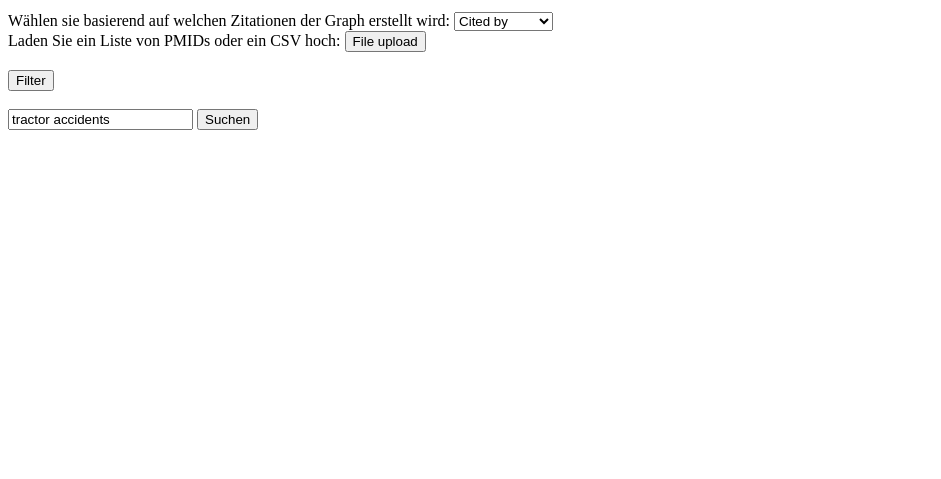
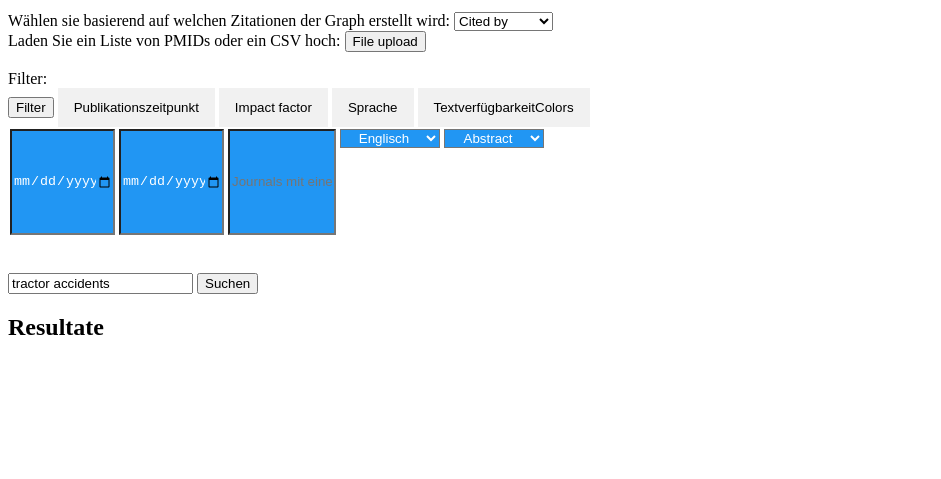
Before and after one commit to Gauppi/revieWanted, a plain HTML site: page public/index.html in a window 1280 px wide. Shown: the part 321-800 px from the top of the page, without its empty margins (0-941 px from the left). Drawn offline with nearby package versions, Linux system fonts and the light colour scheme.

Commit message:
added filter buttons
Filter nach
-Publikationszeitpunkt
-Journals mit einem IF grösser als X
-Sprache
Textverfügbarkeit (abstract, full text,...)

```diff
--- a/public/index.html
+++ b/public/index.html
@@ -23,7 +23,33 @@
     <body>
         <br>
         <br>
-        <button id="filter-button" class="button">Filter</button>
+        <label > Filter: </label>
+
+
+        <div id="filterbtnContainer">
+            <button class="btnactive" onclick="filterSelection('all')"> Filter</button>
+            <button class="btnf" onclick="filterSelection('publikationszeitpunkt')"> Publikationszeitpunkt</button>
+            <button class="btnf" onclick="filterSelection('impactfactor')"> Impact factor</button>
+            <button class="btnf" onclick="filterSelection('sprache')"> Sprache</button>
+            <button class="btnf" onclick="filterSelection('textverfügbarkeit')">TextverfügbarkeitColors</button>
+        </div>
+        <!-- The filterable elements. Note that some have multiple class names (this can be used if they belong to multiple categories) -->
+        <div class="filtercontainer">
+            <input type="date" id="pubdate1" class="filterDiv publikationszeitpunkt">
+            <input type="date" id="pubdate2" class="filterDiv publikationszeitpunkt">
+            <input type="text" id="pubdate1" class="filterDiv impactfactor" placeholder="Journals mit einem IF grösser als...">
+            <select id="sprachen" name="sprachen" class="filterDiv sprache">
+                <option value="eng">Englisch</option>
+                <option value="ger">Deutsch</option>
+                <option value="fr">Französisch</option>
+                <option value="lat.">Lateinisch</option>
+            </select>
+            <select id="textavail" name="availability" class="filterDiv textverfügbarkeit">
+                <option value="abstract">Abstract</option>
+                <option value="full">full Text</option>
+            </select>
+        </div>
+
         <br>
         <br>
     <div>
@@ -31,7 +57,7 @@
         <button id="btnsend" onclick="search()" class="buttonsend">Suchen</button>
         <br>
     </div>
-        <svg width="600" height="550"></svg>
+        <!-- <svg width="600" height="550"></svg> -->
 
         <h2>Resultate</h2> <label id="nresults" > </label>
         <ul id="output"></ul>
@@ -43,7 +69,7 @@
 
     <script>
 
-    var input = document.querySelectorAll("input");
+    let input = document.querySelectorAll("input");
 
     //Erstelle ein Eventlistener für eine Taste (gedrückt)
     window.onkeyup = keyup;
@@ -58,7 +84,53 @@
     }
 }
 
+    filterSelection("all")
+
+    function filterSelection(c) {
+    let x, i;
+    x = document.getElementsByClassName("filterDiv");
+    if (c == "all") c = "";
+    // Add the "show" class (display:block) to the filtered elements, and remove the "show" class from the elements that are not selected
+    for (i = 0; i < x.length; i++) {
+        removeFilter(x[i], "show");
+        if (x[i].className.indexOf(c) > -1) addFilter(x[i], "show");
+    }
+    }
+
+    // Show filtered elements
+    function addFilter(element, name) {
+    let i, arr1, arr2;
+    arr1 = element.className.split(" ");
+    arr2 = name.split(" ");
+    for (i = 0; i < arr2.length; i++) {
+        if (arr1.indexOf(arr2[i]) == -1) {
+        element.className += " " + arr2[i];
+        }
+    }
+    }
+
+    // Hide elements that are not selected
+    function removeFilter(element, name) {
+        let i, arr1, arr2;
+    arr1 = element.className.split(" ");
+    arr2 = name.split(" ");
+    for (i = 0; i < arr2.length; i++) {
+        while (arr1.indexOf(arr2[i]) > -1) {
+        arr1.splice(arr1.indexOf(arr2[i]), 1);
+        }
+    }
+    element.className = arr1.join(" ");
+    }
+
+    // Add active class to the current control button (highlight it)
+    let btnContainer = document.getElementById("btnactive");
+    let btns = btnContainer.getElementsByClassName("btnf");
+    for (let i = 0; i < btns.length; i++) {
+    btns[i].addEventListener("click", function() {
+        let current = document.getElementsByClassName("active");
+        current[0].className = current[0].className.replace(" active", "");
+        this.className += " active";
+    });
+    }
+
 </script>
-
-
-<!---->
--- a/public/styles.css
+++ b/public/styles.css
@@ -0,0 +1,39 @@
+.filtercontainer {
+    overflow: hidden;
+  }
+
+  .filterDiv {
+    float: left;
+    background-color: #2196F3;
+    color: #ffffff;
+    width: 100px;
+    line-height: 100px;
+    text-align: center;
+    margin: 2px;
+    display: none; /* Hidden by default */
+  }
+
+  /* The "show" class is added to the filtered elements */
+  .show {
+    display: block;
+  }
+
+  /* Style the buttons */
+  .btnf {
+    border: none;
+    outline: none;
+    padding: 12px 16px;
+    background-color: #f1f1f1;
+    cursor: pointer;
+  }
+
+  /* Add a light grey background on mouse-over */
+  .btnf:hover {
+    background-color: #ddd;
+  }
+
+  /* Add a dark background to the active button */
+  .btnf.active {
+    background-color: #666;
+    color: white;
+  }
--- a/src/script.js
+++ b/src/script.js
@@ -28,7 +28,7 @@ async function search() {
         // loop through array and remove each item with pop()
         while (nodes.length > 0) {
             nodes.pop();
-}
+        }
 
         document.getElementById("searchquery").innerHTML = document.getElementById("sterm").value.toString();
         let searchString = '("tractor"[All Fields] OR "tractors"[All Fields]) AND ("accidence"[All Fields] OR "accident s"[All Fields] OR "accidents"[MeSH Terms] OR "accidents"[All Fields] OR "accident"[All Fields])'; // Get from Form
```
